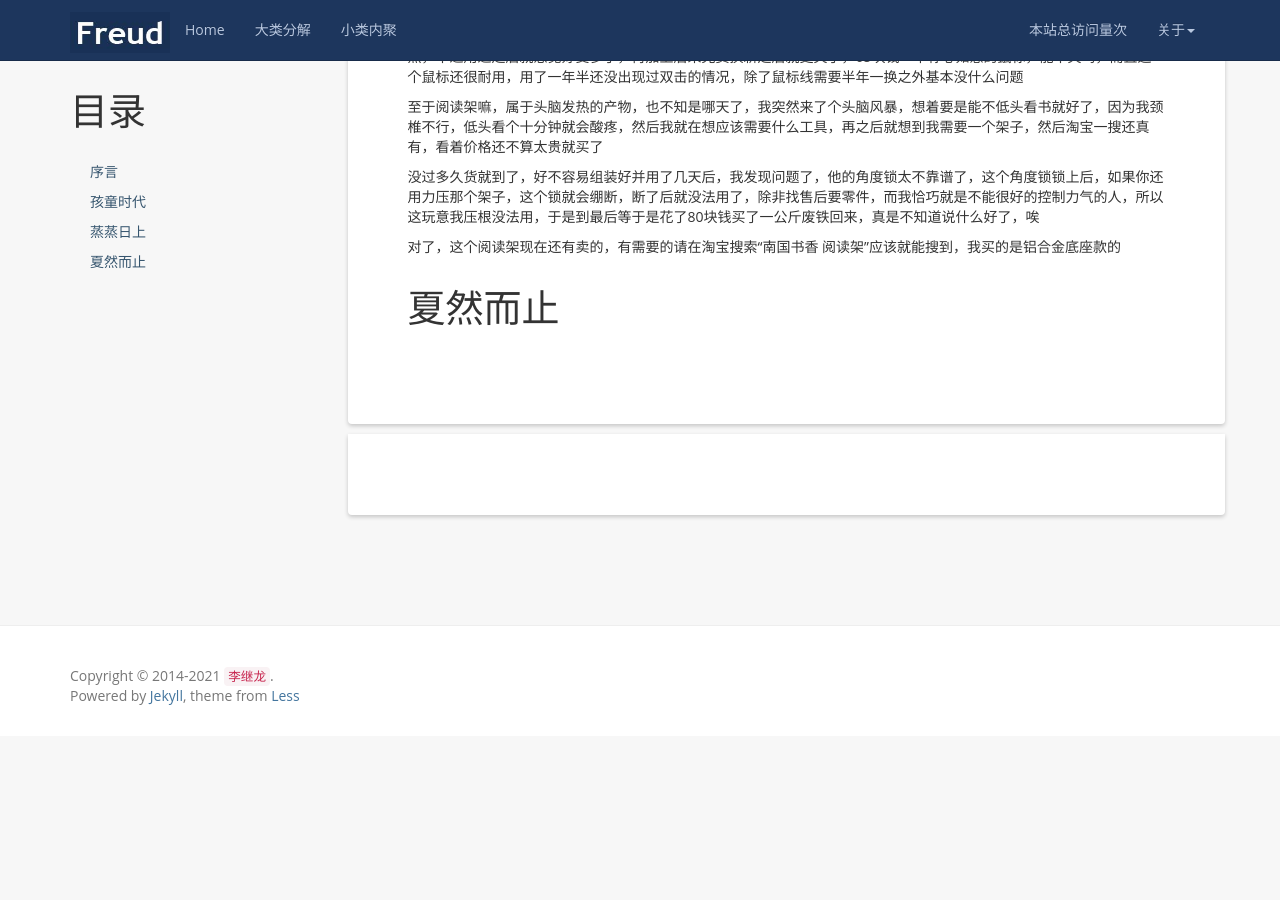
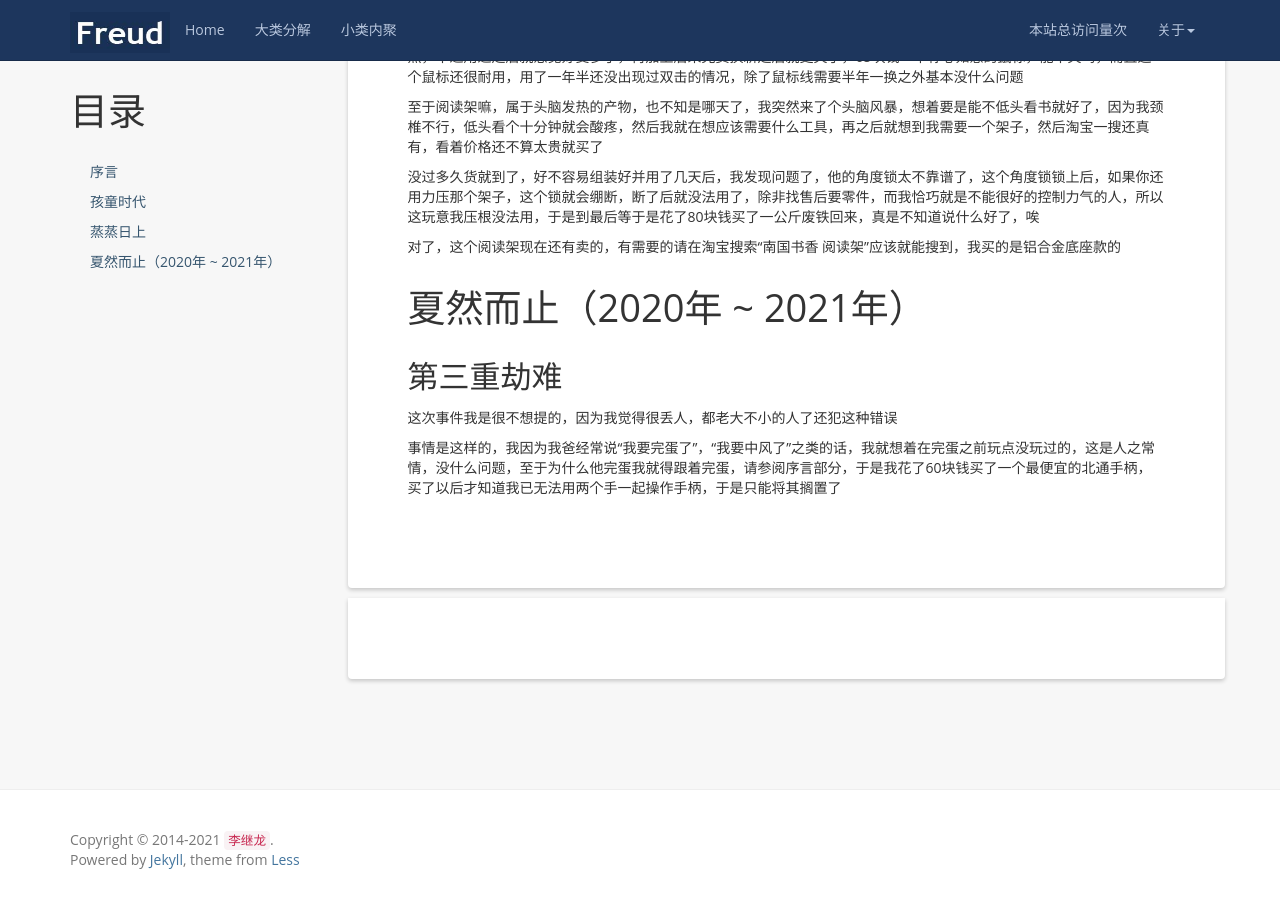
Before and after one commit to kljzndx/My-Blog, a Jekyll site: the page built from _posts/2021-07-07-autobiography.md, in a window 1280 px wide and 900 px high, scrolled down 5991 px. Built offline with Jekyll 4.4.1, drawn with Linux system fonts in a browser that asks for light colours; nearby versions of some CDN libraries; comment, search, counter and statistics services are not loaded; before the commit the page ends 6727 px from its top, so only the background shows below that.

Commit message:
同步编写进度

```diff
--- a/_posts/2021-07-07-autobiography.md
+++ b/_posts/2021-07-07-autobiography.md
@@ -229,4 +229,10 @@ tags: [自传]
 
 对了，这个阅读架现在还有卖的，有需要的请在淘宝搜索“南国书香 阅读架”应该就能搜到，我买的是铝合金底座款的
 
-# 夏然而止
+# 夏然而止（2020年 ~ 2021年）
+
+## 第三重劫难
+
+这次事件我是很不想提的，因为我觉得很丢人，都老大不小的人了还犯这种错误
+
+事情是这样的，我因为我爸经常说“我要完蛋了”，“我要中风了”之类的话，我就想着在完蛋之前玩点没玩过的，这是人之常情，没什么问题，至于为什么他完蛋我就得跟着完蛋，请参阅序言部分，于是我花了60块钱买了一个最便宜的北通手柄，买了以后才知道我已无法用两个手一起操作手柄，于是只能将其搁置了
```
